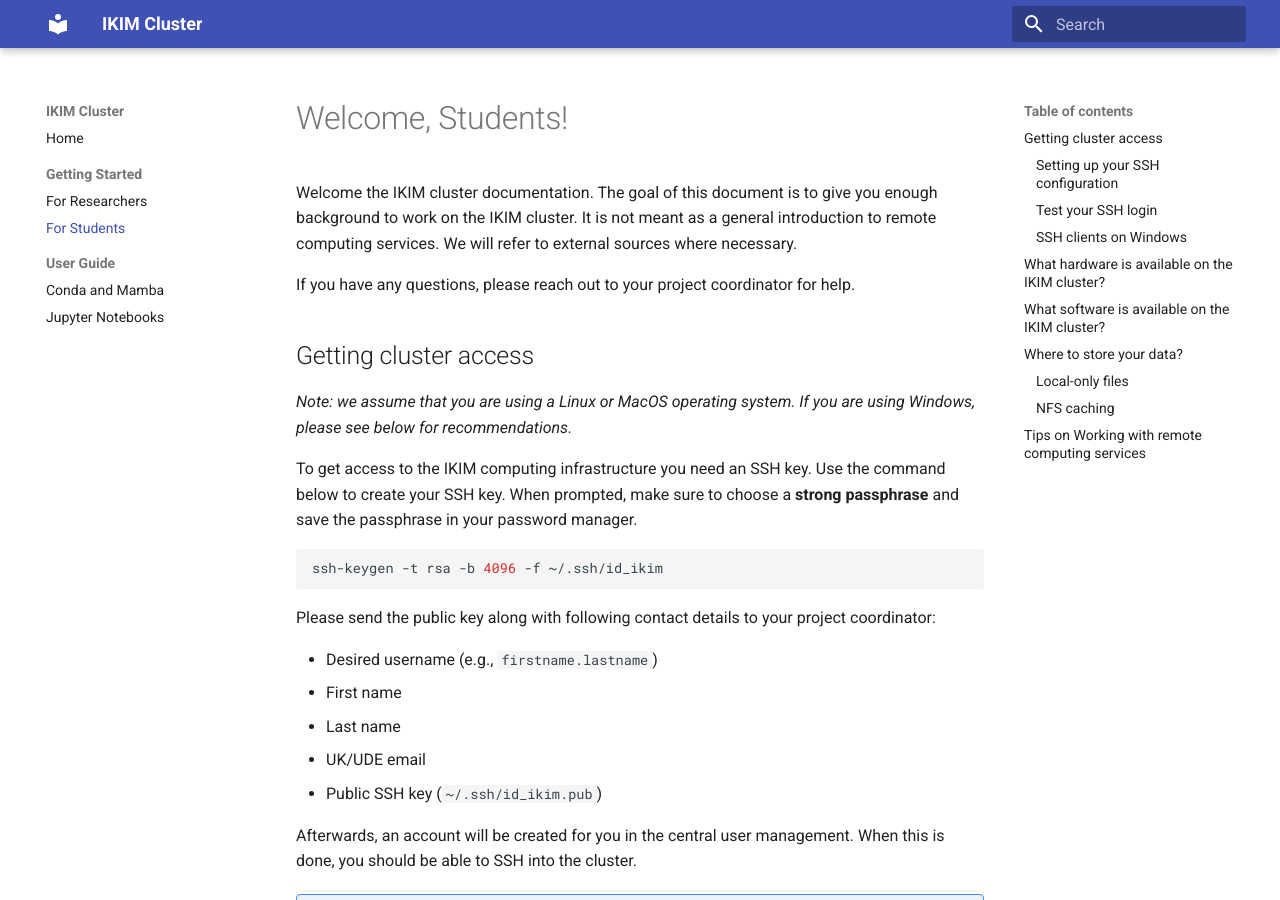
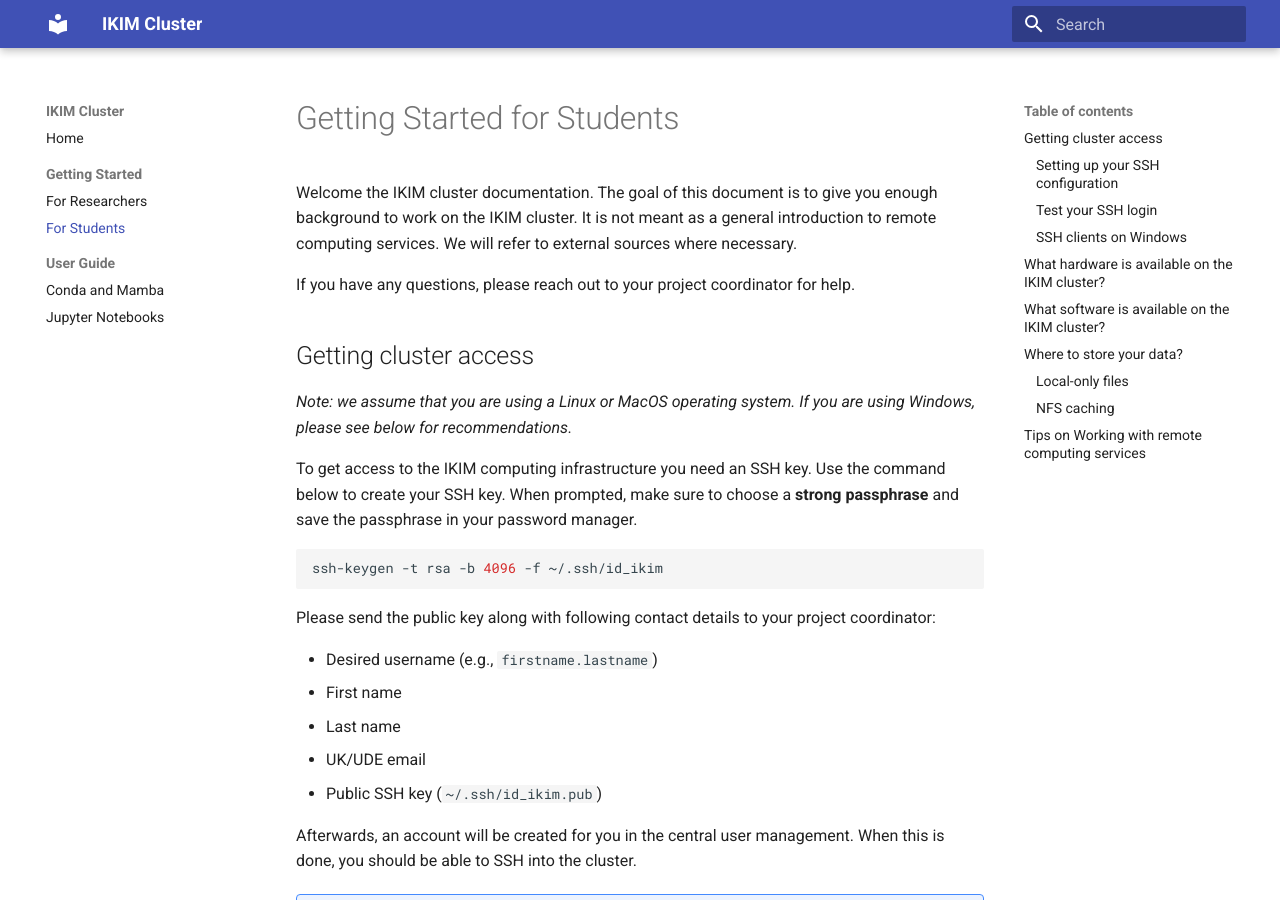
Before and after one commit to IKIM-Essen/ClusterDocs, an MkDocs documentation site: the page built from docs/students.md, in a window 1280 px wide and 900 px high. Built offline with MkDocs 1.6.1 and Material for MkDocs 9.7.7, drawn with Linux system fonts in a browser that asks for light colours.

````diff
--- a/docs/students.md
+++ b/docs/students.md
@@ -1,4 +1,4 @@
-# Welcome, Students!
+# Getting Started for Students
 
 Welcome the IKIM cluster documentation. The goal of this document is to give you enough background to work on the IKIM cluster. It is not meant as a general introduction to remote computing services. We will refer to external sources where necessary.
 
@@ -28,7 +28,7 @@ Afterwards, an account will be created for you in the central user management. W
 <summary>Example: output of SSH-keypair generation. </summary>
 When executing the command above, you should should see output similar to this:
 
-```
+```text
 $ ssh-keygen -t rsa -b 4096
 Generating public/private rsa key pair.
 Enter file in which to save the key (/Users/<user>/.ssh/id_ikim):
@@ -70,7 +70,6 @@ ssh-rsa [very long random string]== <user>@<host>
 ```
 
 </details>
-
 
 ### Setting up your SSH configuration
 
--- a/mkdocs.yml
+++ b/mkdocs.yml
@@ -10,7 +10,6 @@ markdown_extensions:
   - pymdownx.inlinehilite
   - pymdownx.superfences
   - pymdownx.snippets
-  - pymdownx.magiclink
 
 
 nav:
````
Also changed, not shown: docs/jupyter.md (+4 -5 lines), docs/researchers.md (+1 -1 lines), .markdownlint.json (added).
